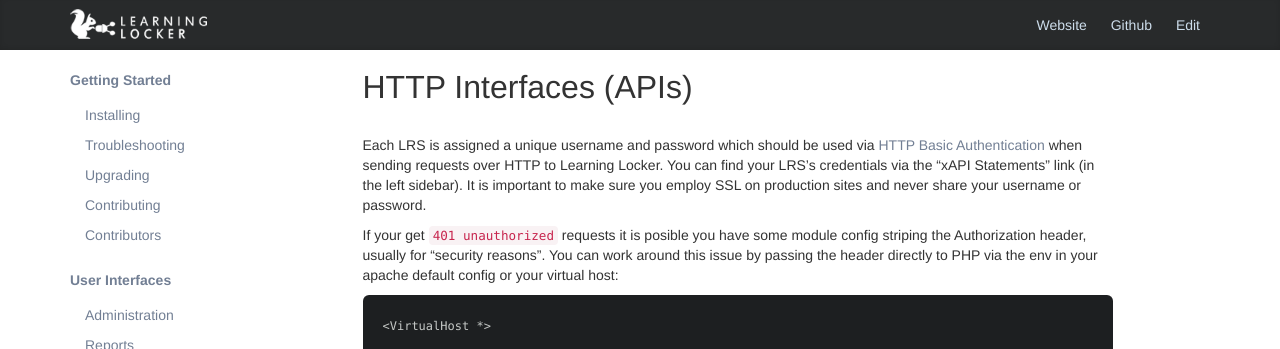
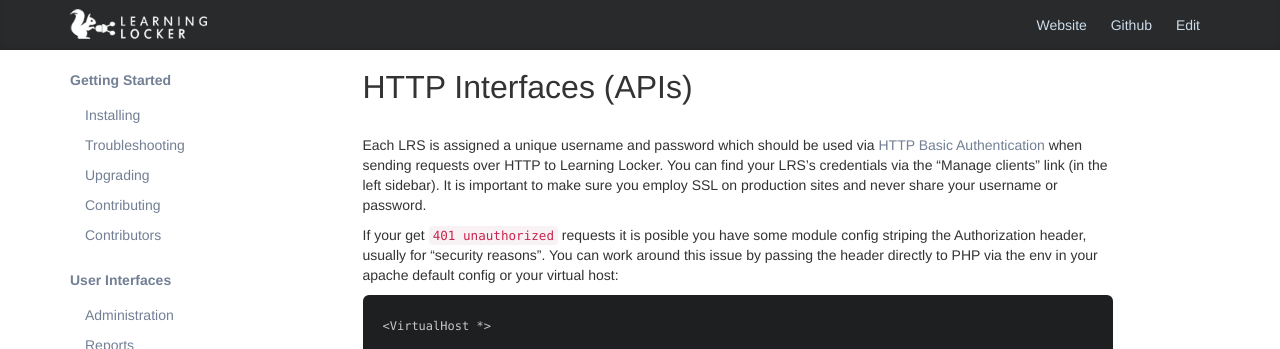
Before and after one commit to LearningLocker/docs, a Jekyll site: the page built from src/postman.md, in a window 1280 px wide. Shown: the top 349 px of the page. Built offline with Jekyll 4.4.1, drawn with Linux system fonts in a browser that asks for light colours; nearby versions of some CDN libraries.

Commit message:
Update postman.md

```diff
--- a/src/postman.md
+++ b/src/postman.md
@@ -2,7 +2,7 @@
 ---
 
 # HTTP Interfaces (APIs)
-Each LRS is assigned a unique username and password which should be used via [HTTP Basic Authentication](http://en.wikipedia.org/wiki/Basic_access_authentication) when sending requests over HTTP to Learning Locker. You can find your LRS's credentials via the "xAPI Statements" link (in the left sidebar). It is important to make sure you employ SSL on production sites and never share your username or password.
+Each LRS is assigned a unique username and password which should be used via [HTTP Basic Authentication](http://en.wikipedia.org/wiki/Basic_access_authentication) when sending requests over HTTP to Learning Locker. You can find your LRS's credentials via the "Manage clients" link (in the left sidebar). It is important to make sure you employ SSL on production sites and never share your username or password.
 
 If your get `401 unauthorized` requests it is posible you have some module config striping the Authorization header, usually for
 "security reasons". You can work around this issue by passing the header directly to PHP via the env in your apache default config or your virtual host:
```
